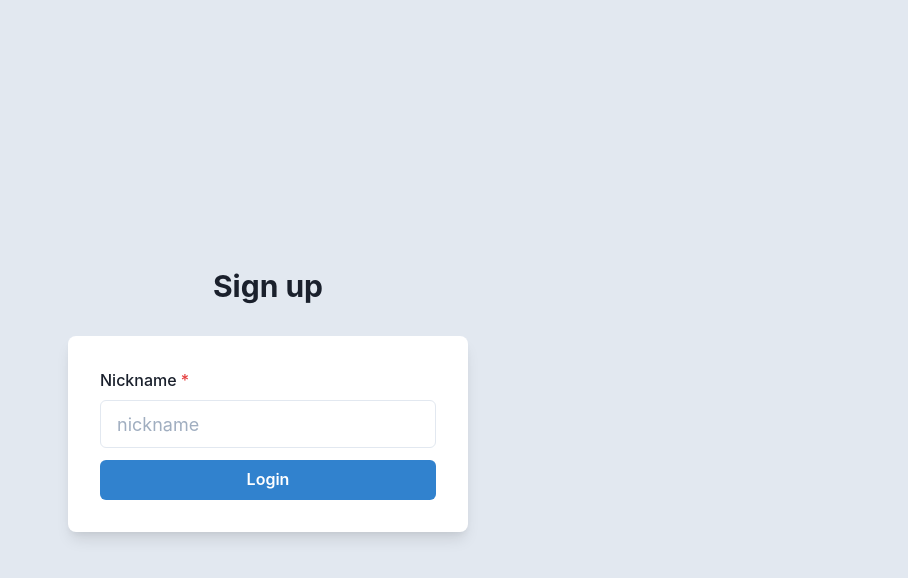
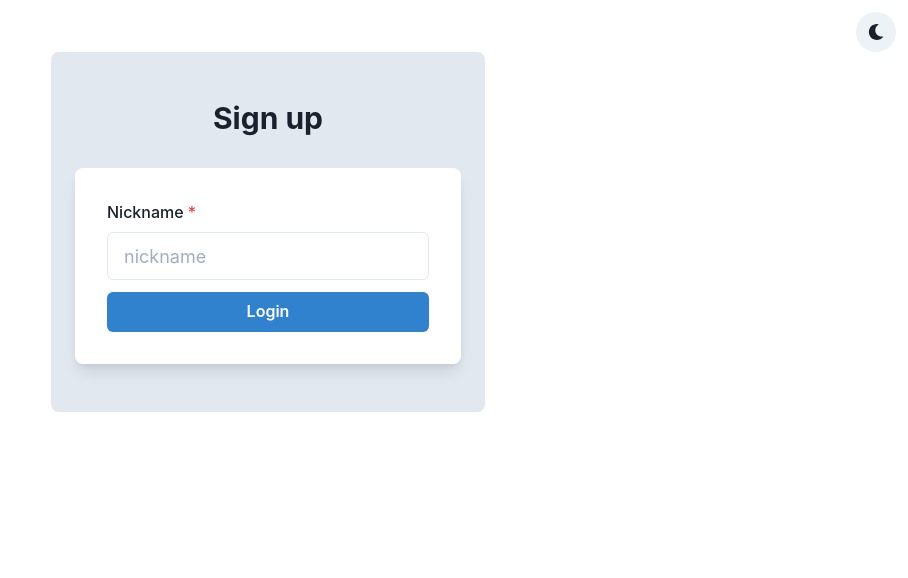
Before and after one commit to Edyta2801/chat-react, a React (Create React App) app: page / in a window 1280 px wide. Shown: the top 578 px of the page, without its empty margins (372-1280 px from the left). Built offline with nearby package versions, Linux system fonts and the light colour scheme.

Commit message:
modify style

```diff
--- a/src/App.js
+++ b/src/App.js
@@ -1,33 +1,38 @@
 import React, { useState } from 'react';
-import {
-  ChakraProvider,
-  // Box,
-  // VStack,
-  // Grid,
-  theme,
-} from '@chakra-ui/react';
+import { ChakraProvider, Box, VStack, Grid, theme } from '@chakra-ui/react';
 // import { ColorModeSwitcher } from './ColorModeSwitcher';
 import { LoginFormPage } from './components/LoginForm';
 import { ChatPanel } from './components/ChatPanel';
 import { Provider as AuthProvider } from './AuthContext';
+import { ColorModeSwitcher } from './ColorModeSwitcher';
 
 function App() {
   const [authenticated, setAuthenticated] = useState(false);
   const [nickname, setNickname] = useState('');
   return (
     <ChakraProvider theme={theme}>
-      {/* <Box textAlign="center" fontSize="xl"> */}
-      {/* <Grid minH="100vh" p={3}> */}
-      {/* <ColorModeSwitcher justifySelf="flex-end" /> */}
-      {/* <VStack spacing={8}> */}
-      <AuthProvider
-        value={{ authenticated, setAuthenticated, nickname, setNickname }}
+      <Box
+        // m="20"
+        textAlign="left"
+        fontSize="xl"
       >
-        {authenticated ? <ChatPanel/> : <LoginFormPage/>}
-      </AuthProvider>
-      {/* </VStack> */}
-      {/* </Grid> */}
-      {/* </Box> */}
+        <Grid
+          // minH="100vh"
+          p={3}
+        >
+          <ColorModeSwitcher
+            justifySelf="flex-end"
+            // m='10'
+          />
+          <VStack spacing={8}  >
+            <AuthProvider
+              value={{ authenticated, setAuthenticated, nickname, setNickname }}
+            >
+              {authenticated ? <ChatPanel /> : <LoginFormPage />}
+            </AuthProvider>
+          </VStack>
+        </Grid>
+      </Box>
     </ChakraProvider>
   );
 }
--- a/src/ColorModeSwitcher.js
+++ b/src/ColorModeSwitcher.js
@@ -10,11 +10,13 @@ export const ColorModeSwitcher = props => {
   return (
     <IconButton
       size="md"
-      fontSize="lg"
+      rounded="full"
+      fontSize="md"
       aria-label={`Switch to ${text} mode`}
-      variant="ghost"
+      variant="solid"
       color="current"
-      marginLeft="2"
+      marginLeft=""
+      borderColor="teal.500"
       onClick={toggleColorMode}
       icon={<SwitchIcon />}
       {...props}
--- a/src/components/ChatPanel/ChatPanel.js
+++ b/src/components/ChatPanel/ChatPanel.js
@@ -3,22 +3,24 @@ import { Flex, Stack, Box, Text, Link, Divider } from '@chakra-ui/react';
 
 import AuthContext from '../../AuthContext';
 import Channel from './Channel';
-import { ColorModeSwitcher } from '../../ColorModeSwitcher';
+// import { ColorModeSwitcher } from '../../ColorModeSwitcher';
 
 function ChatPanel() {
   const { setAuthenticated, nickname } = useContext(AuthContext);
   const handleLogout = () => setAuthenticated(false);
 
   return (
-    <Flex minHeight="100vh" align="flex-start" justify="center" bg="gray.200">
-      <Stack spacing={8} mx="auto" width="full" py={6} px={6}>
+    <Flex
+    // minHeight="100vh"
+     align="flex-start" justify="center" bg="gray.200" rounded="lg">
+      <Stack spacing={6} mx="auto" width="full" py={8} px={8}>
         <Box rounded="lg" bg="white" boxShadow="lg" p={4}>
           <Text textAlign="right">
             Hello <strong>{nickname}</strong>
             {' | '}
             <Link onClick={handleLogout}>Log out</Link>
           </Text>
-          <ColorModeSwitcher />
+          {/* <ColorModeSwitcher /> */}
           <Divider />
           <Channel />
         </Box>
--- a/src/components/ChatPanel/Message.js
+++ b/src/components/ChatPanel/Message.js
@@ -9,12 +9,12 @@ function convertDate(timestamp) {
 
 function Message({ message }) {
   return (
-    <Box rounded="lg" bg="white" boxShadow="lg" p={6}>
-      <Text py={2} color="grey">
+    <Box rounded="lg" bg="white" boxShadow="lg" p={4}>
+      <Text py={2} color="grey" fontSize='md'>
         {message.user} {convertDate(message.datetime)}
       </Text>
       <Divider />
-      <Text py={2}>{message.content}</Text>
+      <Text py={2} fontSize='lg'>{message.content}</Text>
     </Box>
   );
 }
--- a/src/components/ChatPanel/MessageForm.js
+++ b/src/components/ChatPanel/MessageForm.js
@@ -34,6 +34,8 @@ function MessageForm() {
     <form onSubmit={handleSubmit}>
       <HStack>
         <Input
+        variant="filled"
+        // placeholder="Filled"
           type="text"
           name="content"
           value={newMessage}
--- a/src/components/LoginForm/LoginFormPage.js
+++ b/src/components/LoginForm/LoginFormPage.js
@@ -1,10 +1,16 @@
-import React from "react";
-import { Flex, Stack, Box, Heading } from "@chakra-ui/react";
-import LoginForm from "./LoginForm";
+import React from 'react';
+import { Flex, Stack, Box, Heading } from '@chakra-ui/react';
+import LoginForm from './LoginForm';
 
 function LoginFormPage() {
   return (
-    <Flex minHeight="100vh" align="center" justify="center" bg="gray.200">
+    <Flex
+      // minHeight="100vh"
+      align="center"
+      justify="center"
+      bg="gray.200"
+      rounded="lg"
+    >
       <Stack spacing={8} mx="auto" width="full" maxW="md" py={12} px={6}>
         <Heading fontSize="3xl" textAlign="center">
           Sign up
```
